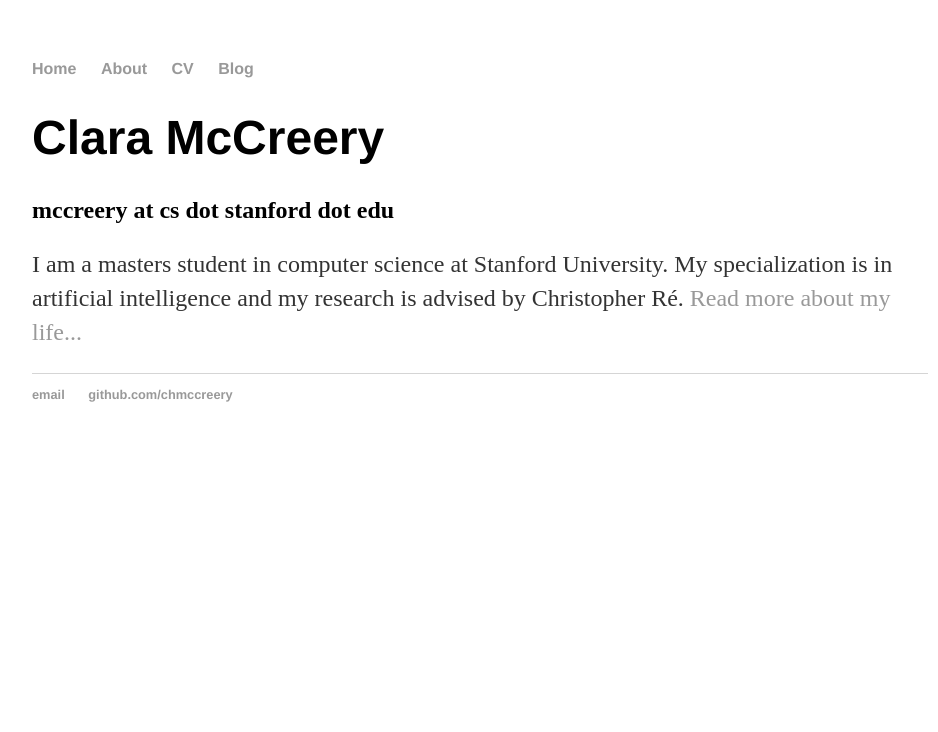
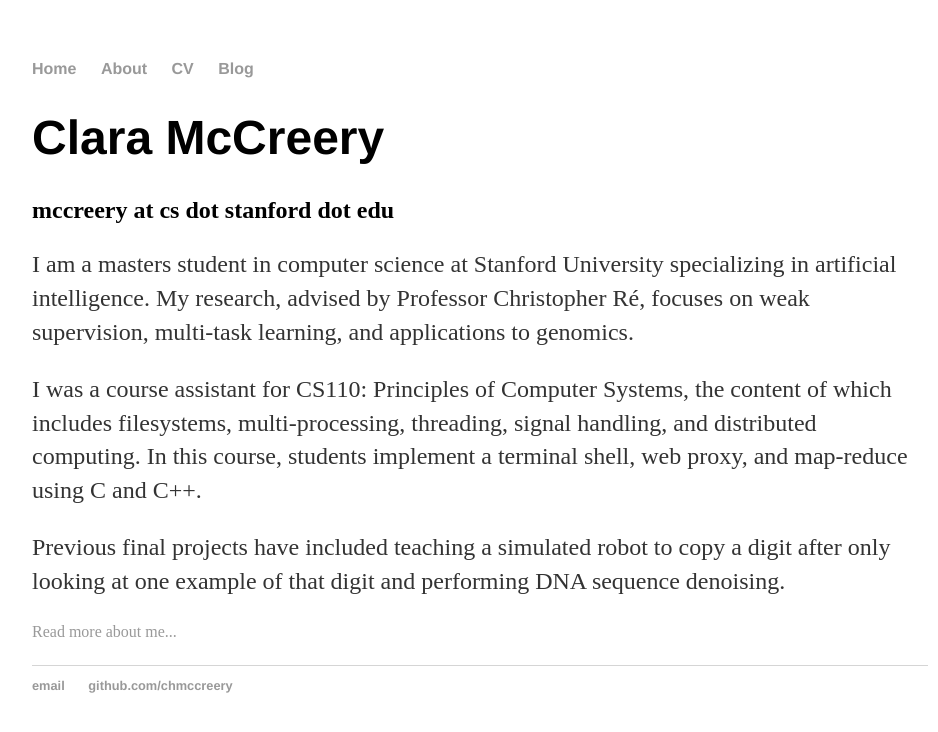
Before and after one commit to chmccreery/chmccreery.github.io, a Jekyll site: the page built from index.html, in a window 1280 px wide. Shown: the top 732 px of the page, without its empty margins (160-1098 px from the left). Built offline with Jekyll 4.4.1, drawn with Linux system fonts in a browser that asks for light colours.

Commit message:
Update index.html

```diff
--- a/index.html
+++ b/index.html
@@ -5,5 +5,10 @@
 <div class="blurb">
 	<h1>Clara McCreery</h1>
 	<h2>mccreery at cs dot stanford dot edu</h2>
-	<p>I am a masters student in computer science at Stanford University. My specialization is in artificial intelligence and my research is advised by Christopher Ré. <a href="/about">Read more about my life...</a></p>
+	<p>I am a masters student in computer science at Stanford University specializing in artificial intelligence.
+		My research, advised by Professor Christopher Ré, focuses on weak supervision, multi-task learning, and applications to genomics.</p>
+	<p>I was a course assistant for CS110: Principles of Computer Systems, the content of which includes filesystems, multi-processing, threading, signal handling, and distributed computing.
+		In this course, students implement a terminal shell, web proxy, and map-reduce using C and C++.</p>
+	<p>Previous final projects have included teaching a simulated robot to copy a digit after only looking at one example of that digit and performing DNA sequence denoising.</p>
+		<a href="/about">Read more about me...</a></p>
 </div><!-- /.blurb -->
```
